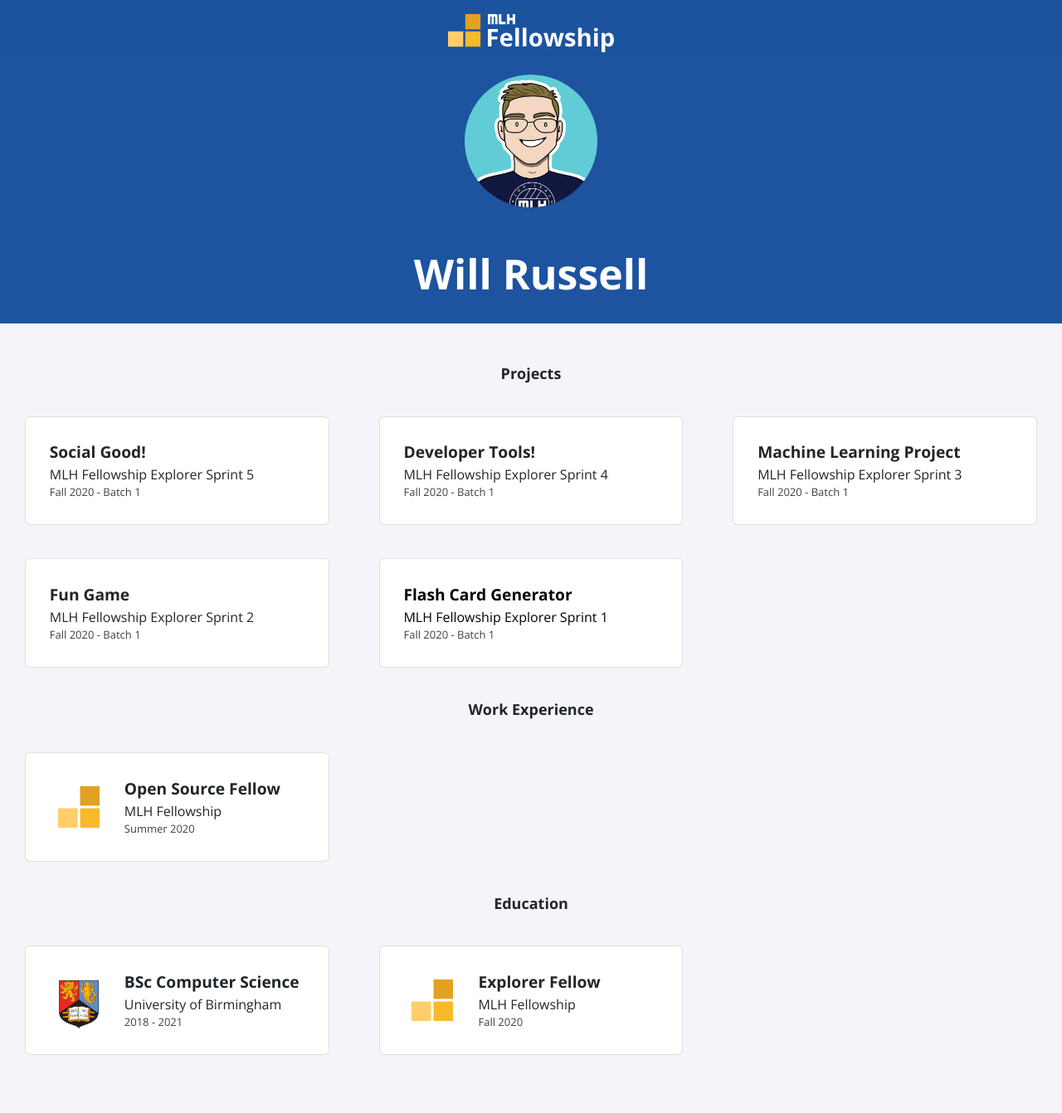
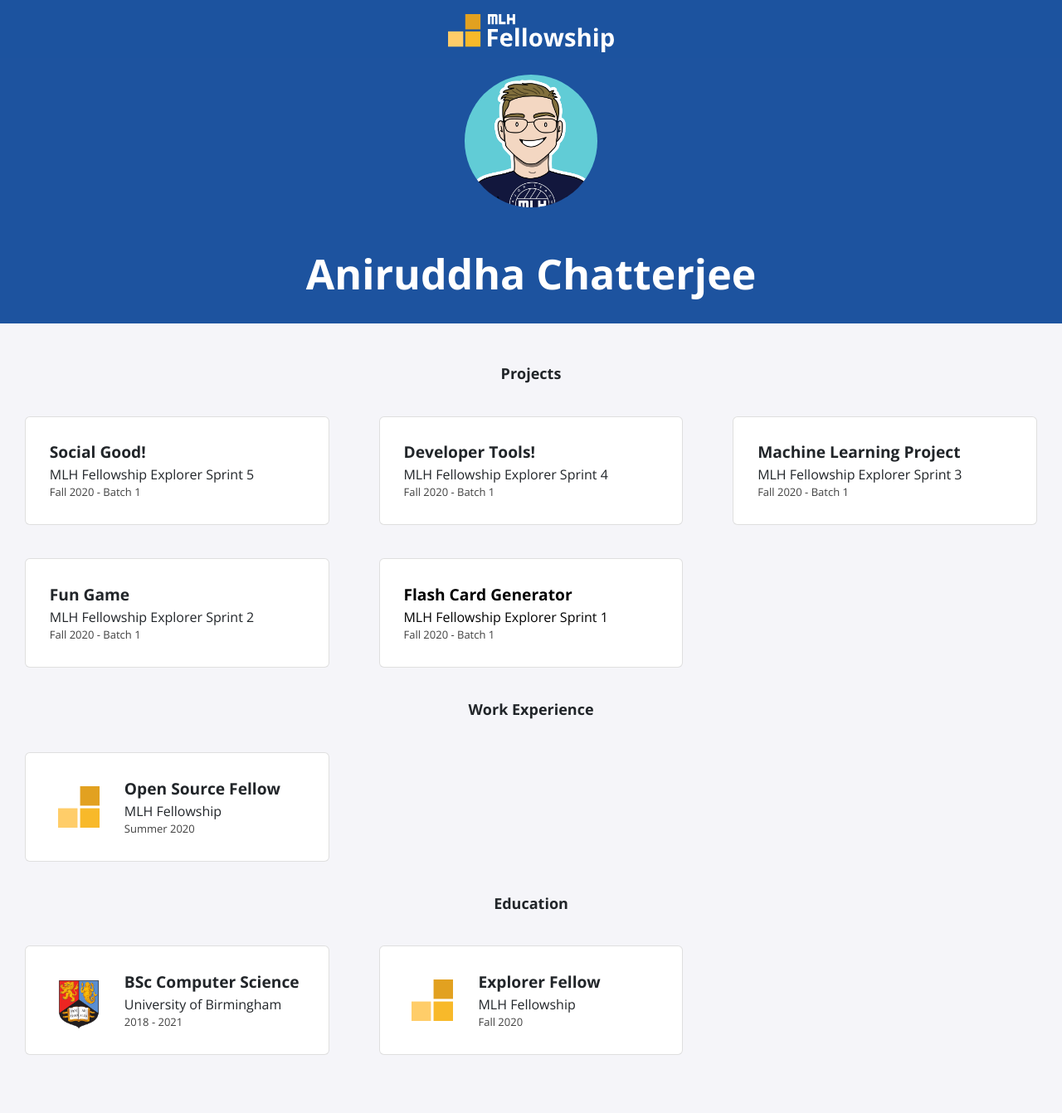
Before and after one commit to ruddha2001/ruddha2001.github.io, a Jekyll site: the page built from index.html, in a window 1280 px wide. Shown: the whole page at 83% size. Built offline with Jekyll 4.4.1, drawn with Linux system fonts in a browser that asks for light colours; nearby versions of some CDN libraries.

Commit message:
Update _config.yml to include personal information

```diff
--- a/_config.yml
+++ b/_config.yml
@@ -1,13 +1,13 @@
-title: "Will Russell"
-email: fellowship@mlh.io
+title: "Aniruddha Chatterjee"
+email: me@aniruddha.net
 description: >- # this means to ignore newlines until "baseurl:"
   Write an awesome description for your new site here. You can edit this
   line in _config.yml. It will appear in your document head meta (for
   Google search results) and in your feed.xml site description.
 baseurl: "/"
-url: "/portfolio-template"
-twitter_username: mlhacks
-github_username:  mlh-fellowship
+url: "https://ruddha2001.github.io/"
+twitter_username: ruddha2001
+github_username:  ruddha2001
 
 sass:
   sass_dir: _sass
```
